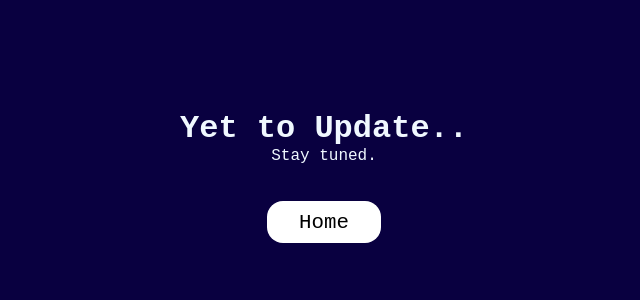
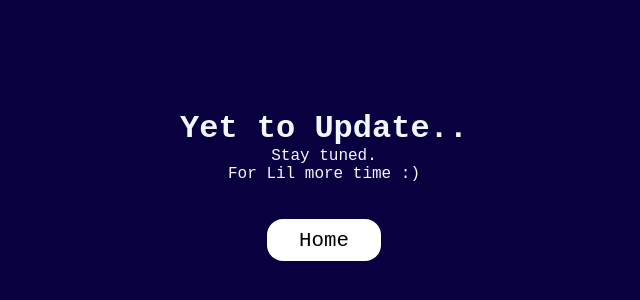
Before and after one commit to starboylive/sidisrealfrVideoEditing_Portfolio, a plain HTML site: page graphicdesign.html in a window 1280 px wide. Shown: the part 50-350 px from the top of the page, without its empty margins (316-956 px from the left). Drawn offline with Linux system fonts and the light colour scheme.

Commit message:
Update graphicdesign.html

```diff
--- a/graphicdesign.html
+++ b/graphicdesign.html
@@ -11,6 +11,7 @@
     <div class="heading">
         <h1>Yet to Update..</h1>
         <p>Stay tuned.</p>
+        <p>For Lil more time :)</p>
           <br>
         <br>
            <a href="index.html"><button id="home">Home</button></a>
```
